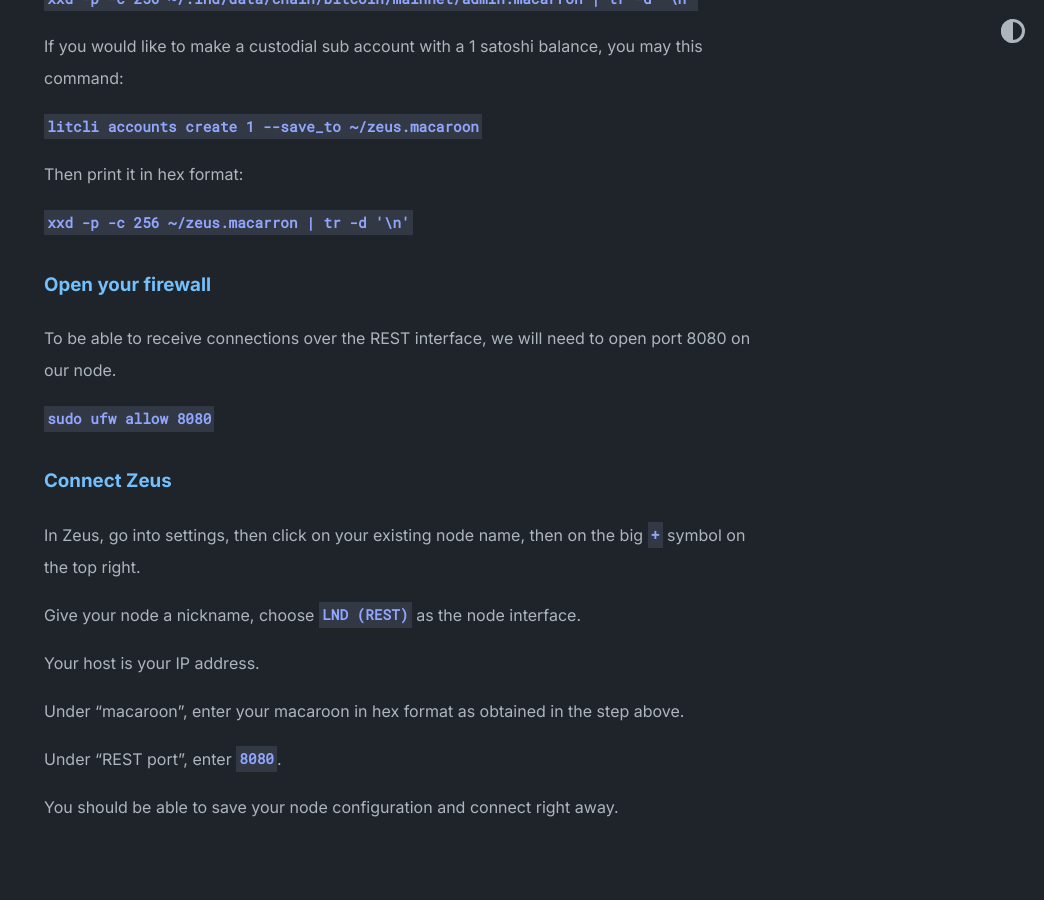
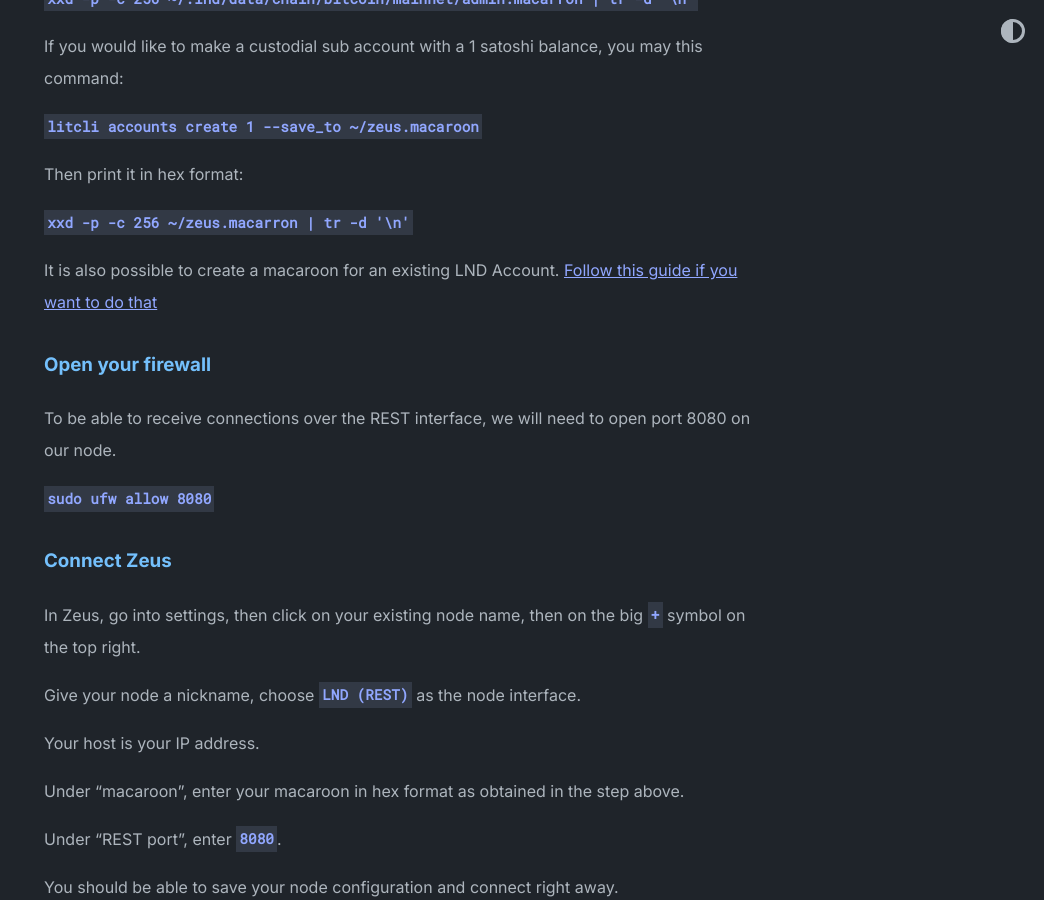
Before and after one commit to VancouverBitdevs/nodeacademy, a Jekyll site: the page built from _posts/2023-06-14-connect-lnd.md, in a window 1280 px wide and 900 px high, scrolled down 6915 px. Shown: the whole window, without its empty margins (236-1280 px from the left). Built offline with Jekyll 4.4.1, drawn with Linux system fonts in a browser that asks for light colours; some of the changed text lies outside the part shown.

```diff
--- a/_posts/2023-06-14-connect-lnd.md
+++ b/_posts/2023-06-14-connect-lnd.md
@@ -130,6 +130,8 @@ Then print it in hex format:
 
 `xxd -p -c 256 ~/zeus.macarron | tr -d '\n'`
 
+It is also possible to create a macaroon for an existing LND Account. [Follow this guide if you want to do that](https://docs.lightning.engineering/lightning-network-tools/lightning-terminal/accounts#docs-internal-guid-d0641bc1-7fff-0871-8cd4-de3e495890fc)
+
 ### Open your firewall
 
 To be able to receive connections over the REST interface, we will need to open port 8080 on our node.
```
